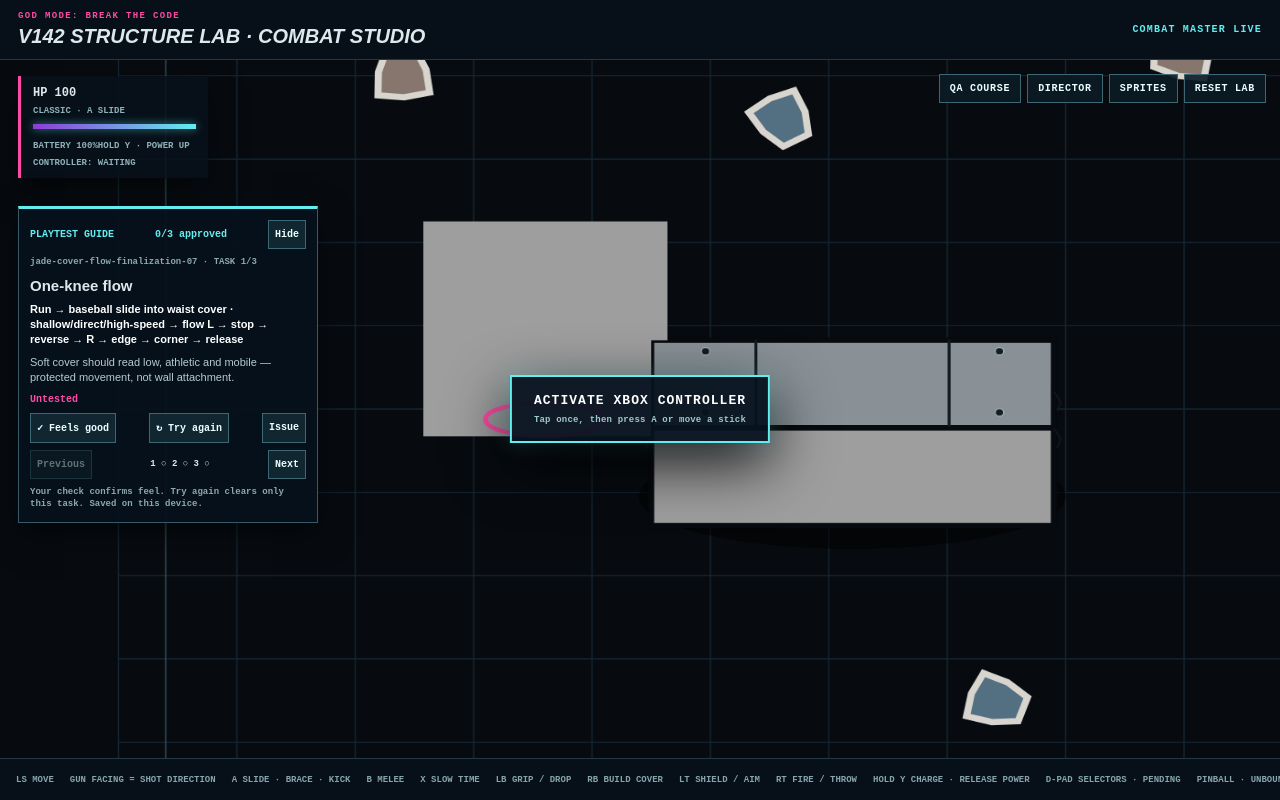
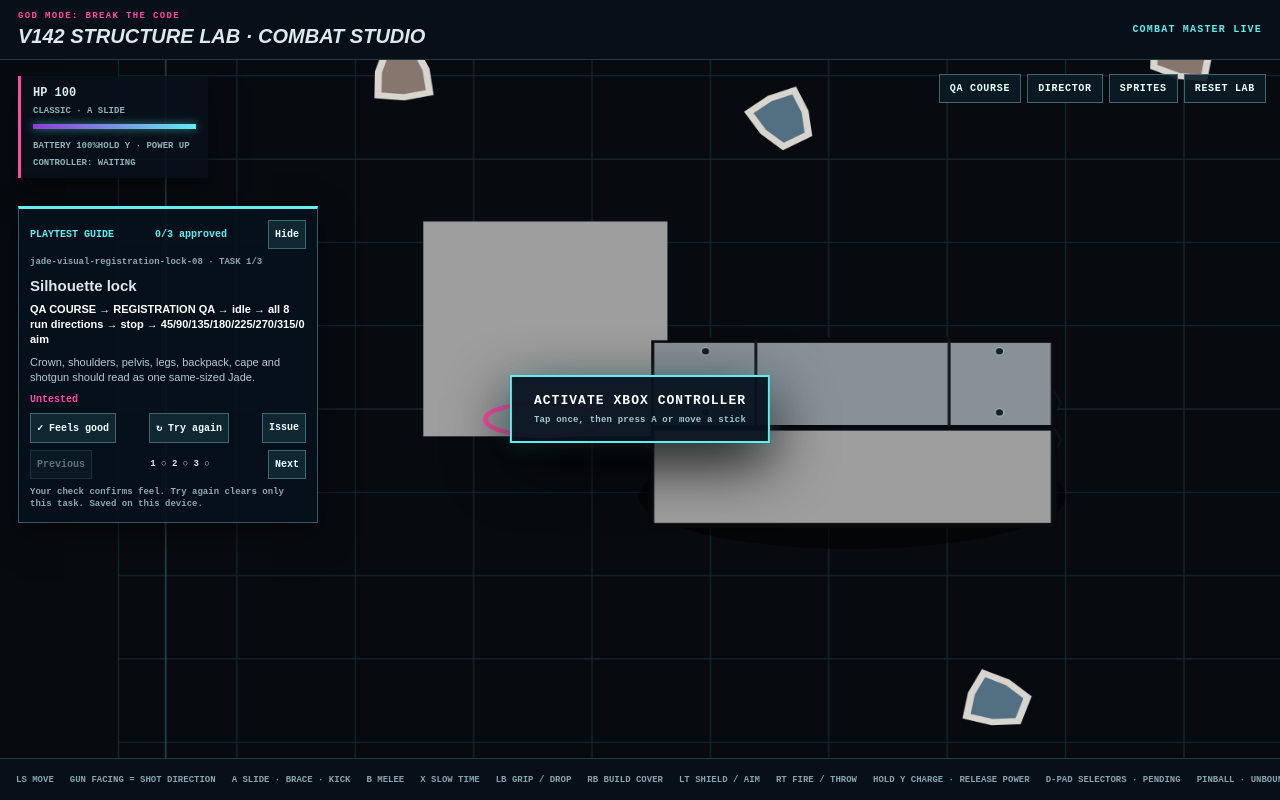
Before and after one commit to leslieadamsisrh-commits/god-mode-break-the-code2, a Next.js app: page / in a window 1280 px wide. Built offline with nearby package versions, Linux system fonts and the light colour scheme.

Commit message:
Lock08 guide: silhouette cape lower-body and acceptance recording

```diff
--- a/app/PlaytestGuide.tsx
+++ b/app/PlaytestGuide.tsx
@@ -2,14 +2,14 @@
 import {useEffect,useState} from "react";
 
 // Bump this batch whenever its tested behavior or instructions change.
-const BATCH="jade-cover-flow-finalization-07";
+const BATCH="jade-visual-registration-lock-08";
 const STORAGE="god_mode_playtest_"+BATCH;
 type Result="untested"|"good"|"issue";
 const TASKS=[
- {title:"One-knee flow",buttons:"Run → baseball slide into waist cover · shallow/direct/high-speed → flow L → stop → reverse → R → edge → corner → release",watch:"Soft cover should read low, athletic and mobile — protected movement, not wall attachment."},
- {title:"Cover commitment",buttons:"From soft cover: A → hard brace → LT → planted 360° combat → RT → recoil → LT release → escape",watch:"A is the deliberate commitment. LT must not auto-brace soft cover. LT release returns to hard protection."},
- {title:"Lower-body QA",buttons:"Open QA COURSE → run all 8 directions and diagonals/reversals",watch:"Look for outward kick, knee tracking, Panther boot rotation, foot skating and pelvis/root jumps. d21 donor workaround is retired."},
- {title:"Natural flow",buttons:"Run → slide → soft → flow → release → Brake → redirect → soft → A brace → LT → shotgun → retract → escape",watch:"Record the run. Judge whether soft / hard / planted combat now feel like three distinct relationships."}
+ {title:"Silhouette lock",buttons:"QA COURSE → REGISTRATION QA → idle → all 8 run directions → stop → 45/90/135/180/225/270/315/0 aim",watch:"Crown, shoulders, pelvis, legs, backpack, cape and shotgun should read as one same-sized Jade."},
+ {title:"Cape / lower body",buttons:"Diagonals → reverse → slide → Brake → redirect → soft cover → flow L/R → reverse → edge/corner",watch:"Flag cape color/socket pops, outward kick, knee/shin/boot discontinuity, foot skate. Baked defects are reported honestly, not hidden."},
+ {title:"Combat rotation",buttons:"Soft → A hard brace → LT → slow 360° both ways → fire each major key",watch:"Torso, helmet, backpack, arms, shotgun and muzzle registration."},
+ {title:"Natural acceptance",buttons:"Disable registration guides → play hard 60–90 seconds",watch:"If corrections disappear into play and no P0/P1 regression appears, freeze current Jade and move to the duel."}
 ];
 const LABELS:Record<Result,string>={untested:"Untested",good:"✓ Feels good",issue:"Issue reported"};
 export default function PlaytestGuide(){
```
